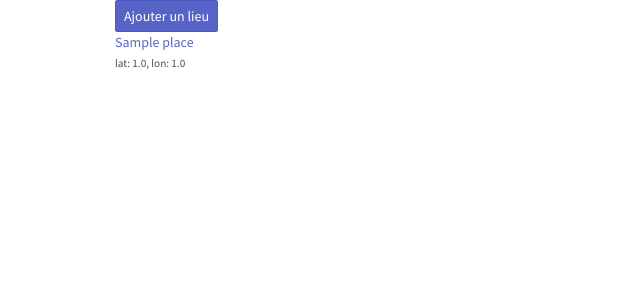
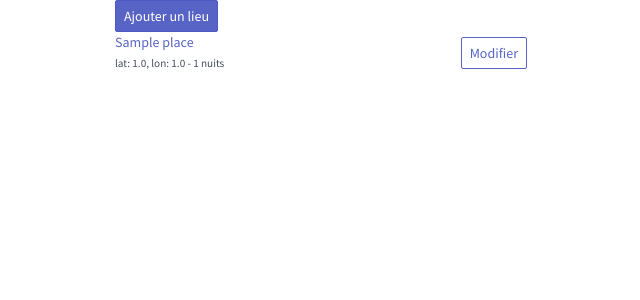
Before and after one commit to VJean/hypnos, a Flask app: template app/templates/places-home.html in a window 1280 px wide. Shown: the part 32-332 px from the top of the page, without its empty margins (105-745 px from the left). Run offline with Flask 2, Linux system fonts and the light colour scheme; the template is opened without the code that fills it: values that come from a table or form of the project are taken from there, others are empty; tables that the repository leaves empty hold one stand-in row (values such as "Sample post").

Commit message:
Add a delete button for Places
Will appear if it is not linked to any night

```diff
--- a/app/templates/places-home.html
+++ b/app/templates/places-home.html
@@ -10,7 +10,13 @@
 <div class="tile tile-centered">
     <div class="tile-content">
         <div class="tile-title"><a href="{{url_for('place', pid=p.id)}}">{{p.name}}</a></div>
-        <small class="tile-subtitle text-grey">lat: {{p.latitude}}, lon: {{p.longitude}}</small>
+        <small class="tile-subtitle text-grey">lat: {{p.latitude}}, lon: {{p.longitude}} - {{ p.nights|length }} nuits</small>
+    </div>
+    <div class="tile-action">
+        <a href="{{url_for('place', pid=p.id)}}" class="btn">Modifier</a>
+        {% if p.nights|length == 0 %}
+        <a class="btn btn-error">Supprimer</a>
+        {% endif %}
     </div>
 </div>
 </div>
```
